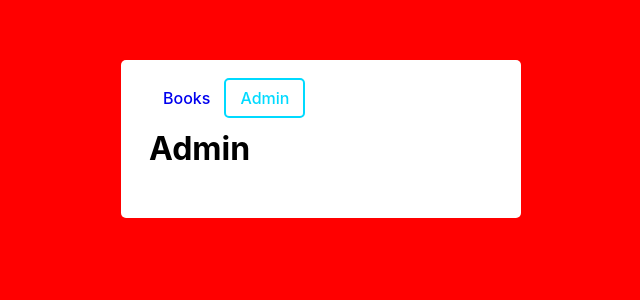
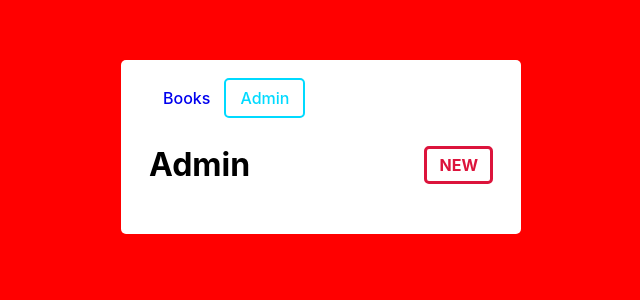
Before and after one commit to sleeplesseditor/react-router-v6, a React (Create React App) app: page /admin in a window 1280 px wide. Shown: the top 300 px of the page, without its empty margins (319-959 px from the left). Built offline with nearby package versions, Linux system fonts and the light colour scheme.

Commit message:
Further work with nested routes

```diff
--- a/src/App.js
+++ b/src/App.js
@@ -36,9 +36,13 @@ function App() {
             <Routes>
               <Route path="/*" element={<Books />}/>
               <Route
-                path="/admin"
+                path="/admin/*"
                 element={
-                  <ProtectedRoute authenticated={authenticated} element={<Admin />} to={"/"} />
+                  <ProtectedRoute
+                    authenticated={authenticated}
+                    element={<Admin />}
+                    to={"/"}
+                  />
                 }
               />
               <Route path="*" element={<Navigate to="/" />} />
--- a/src/components/Admin/admin.jsx
+++ b/src/components/Admin/admin.jsx
@@ -1,6 +1,38 @@
+import { Link, Routes, Route } from "react-router-dom";
+import BooksList from '../Books/booksList';
+import BookEdit from '../Books/bookEdit';
+import { styled } from "styled-components";
+
+const Container = styled.div`
+  display: flex;
+  align-items: center;
+`;
+
+const StyledLink = styled(Link)`
+  text-decoration: none;
+  border: 3px solid crimson;
+  border-radius: 5px;
+  padding: 6px 12px;
+  margin-left: auto;
+  font-weight: 700;
+  text-transform: uppercase;
+  color: crimson;
+`;
+
 const Admin = () => {
   return(
-    <h1>Admin</h1>
+    <>
+      <Container>
+        <h1>Admin</h1>
+        <StyledLink to="new">
+          New
+        </StyledLink>
+      </Container>
+      <Routes>
+        <Route path="/books" element={<BooksList />} />
+        <Route path="/new" element={<BookEdit />} />
+      </Routes>
+    </>
   )
 }
 
--- /dev/null
+++ b/src/components/Books/bookEdit.jsx
@@ -0,0 +1,9 @@
+const BookEdit = () => {
+    return (
+        <div>
+
+        </div>
+    )
+}
+
+export default BookEdit;
--- a/src/components/shared/protected-route.jsx
+++ b/src/components/shared/protected-route.jsx
@@ -5,7 +5,7 @@ const ProtectedRoute = ({ authenticated, element, to }) => {
 
     return (
         <Routes>
-            <Route path="/" element={element} />
+            <Route path="/*" element={element} />
         </Routes>
     )
 };
```
